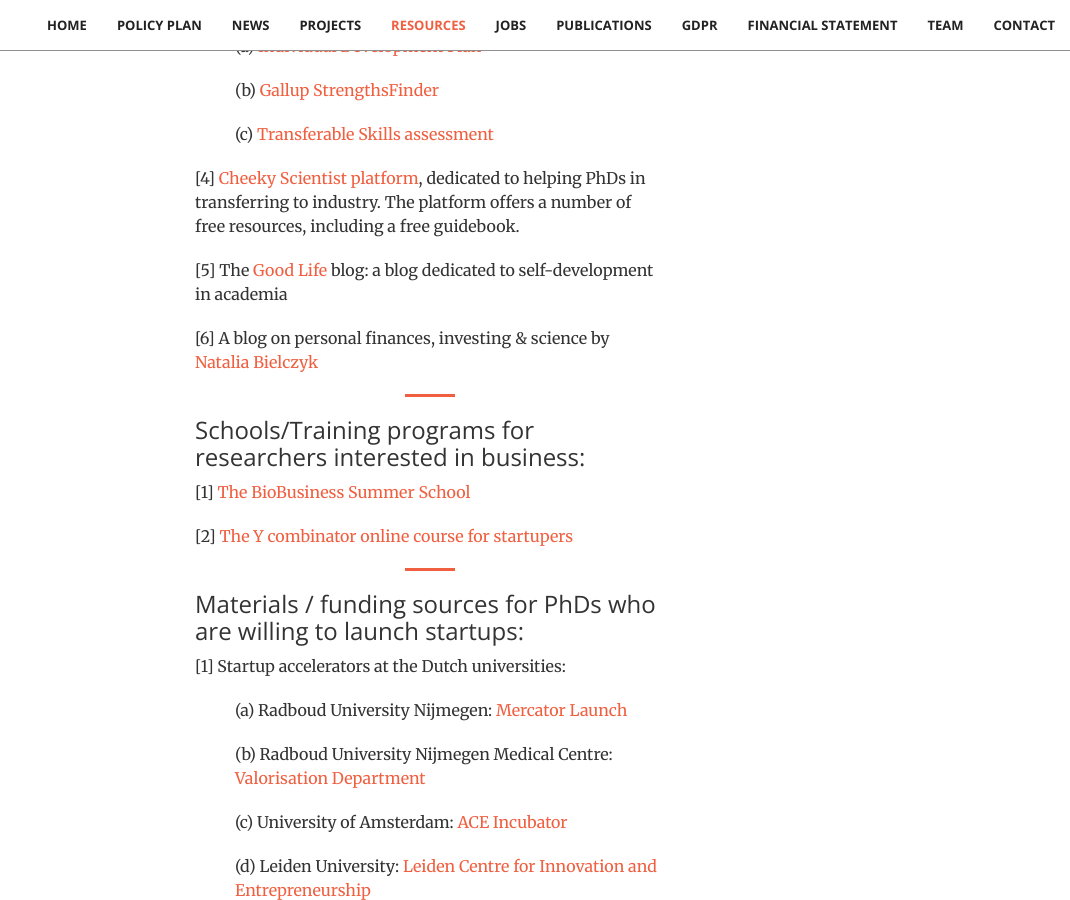
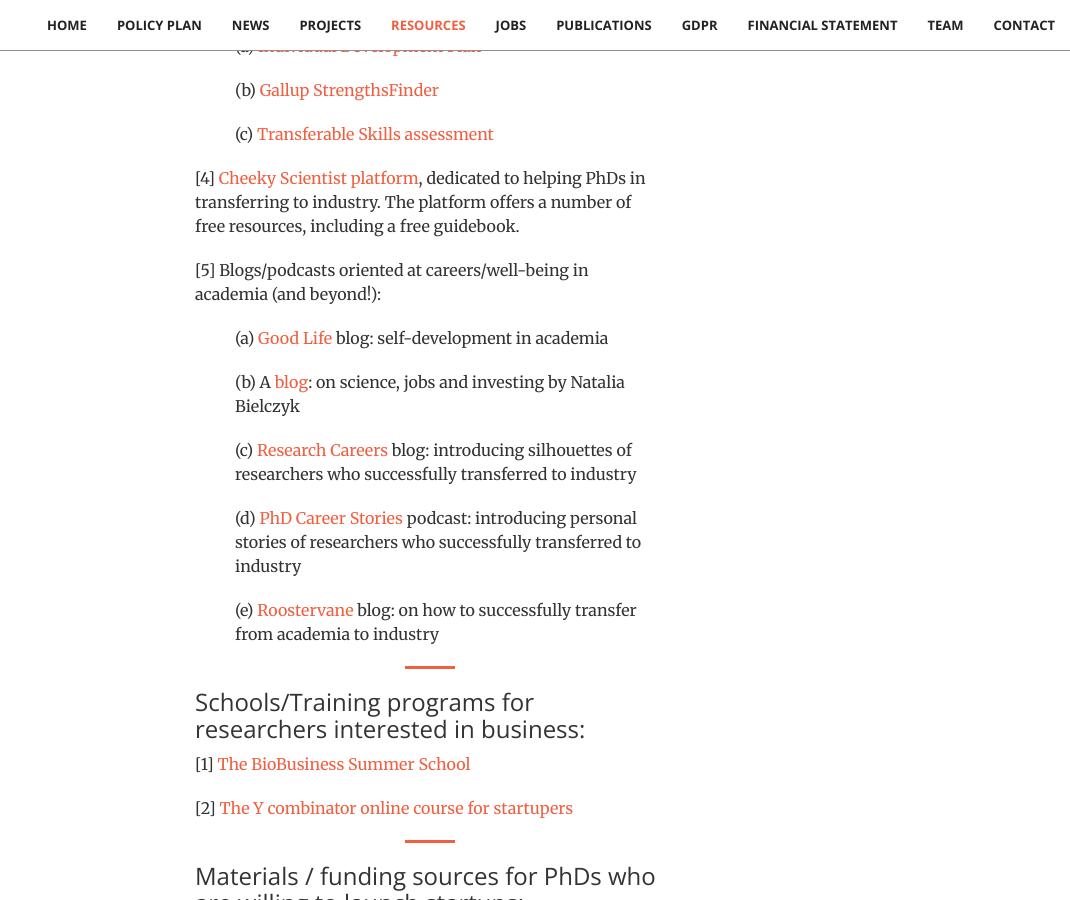
Before and after one commit to stichting-solaris/stichting-solaris.github.io, a Jekyll site: the page built from index.html, in a window 1280 px wide and 900 px high, scrolled down 14456 px. Shown: the whole window, without its empty margins (210-1280 px from the left). Built offline with Jekyll 4.4.1, drawn with Linux system fonts in a browser that asks for light colours; some of the changed text lies outside the part shown.

Commit message:
Update resources.html

```diff
--- a/_includes/resources.html
+++ b/_includes/resources.html
@@ -121,14 +121,18 @@
                 <p></p>
                 <p></p>
 
-                <p>[5] The <a href="#goodlifeblog">Good Life</a> blog: a blog dedicated to self-development in
-                    academia
+                <p>[5] Blogs/podcasts oriented at careers/well-being in academia (and beyond!):
+
+                <p class="tab">(a) <a href="#goodlifeblog">Good Life</a> blog: self-development in academia</p>
+                <p class="tab">(b) A <a href="https://www.nataliabielczyk.com/">blog</a>: on science, jobs and investing by Natalia Bielczyk</p>
+                <p class="tab">(c) <a href="http://research-careers.org/">Research Careers</a> blog: introducing silhouettes of
+                    researchers who successfully transferred to industry</p>
+                <p class="tab">(d) <a href="http://research-careers.org/">PhD Career Stories</a> podcast: introducing personal
+                    stories of researchers who successfully transferred to industry</p>
+                <p class="tab">(e) <a href="https://roostervane.com/">Roostervane</a> blog: on how to successfully transfer from
+                    academia to industry</p>
                 <p></p>
                 <p></p>
-                <p></p>
-                <p></p>
-                <p></p>
-                <p>[6] A blog on personal finances, investing & science by <a href="https://www.nataliabielczyk.com/">Natalia Bielczyk</a></p>
 
 <!-- Materials for (future) entrepreneurs): -->
                 <hr class="primary">
@@ -214,6 +218,8 @@
                     "The Professor Is In: The Essential Guide To Turning
                     Your PhD Into a Job"</a> by Karen Kelsky</p>
 
+                <p>[3] <a href="https://johnhockey.university/product-category/phd-books/">
+                    A series of books</a> for PhDs by John Hockey</p>
             </div>
             </div>
 </section>
```
